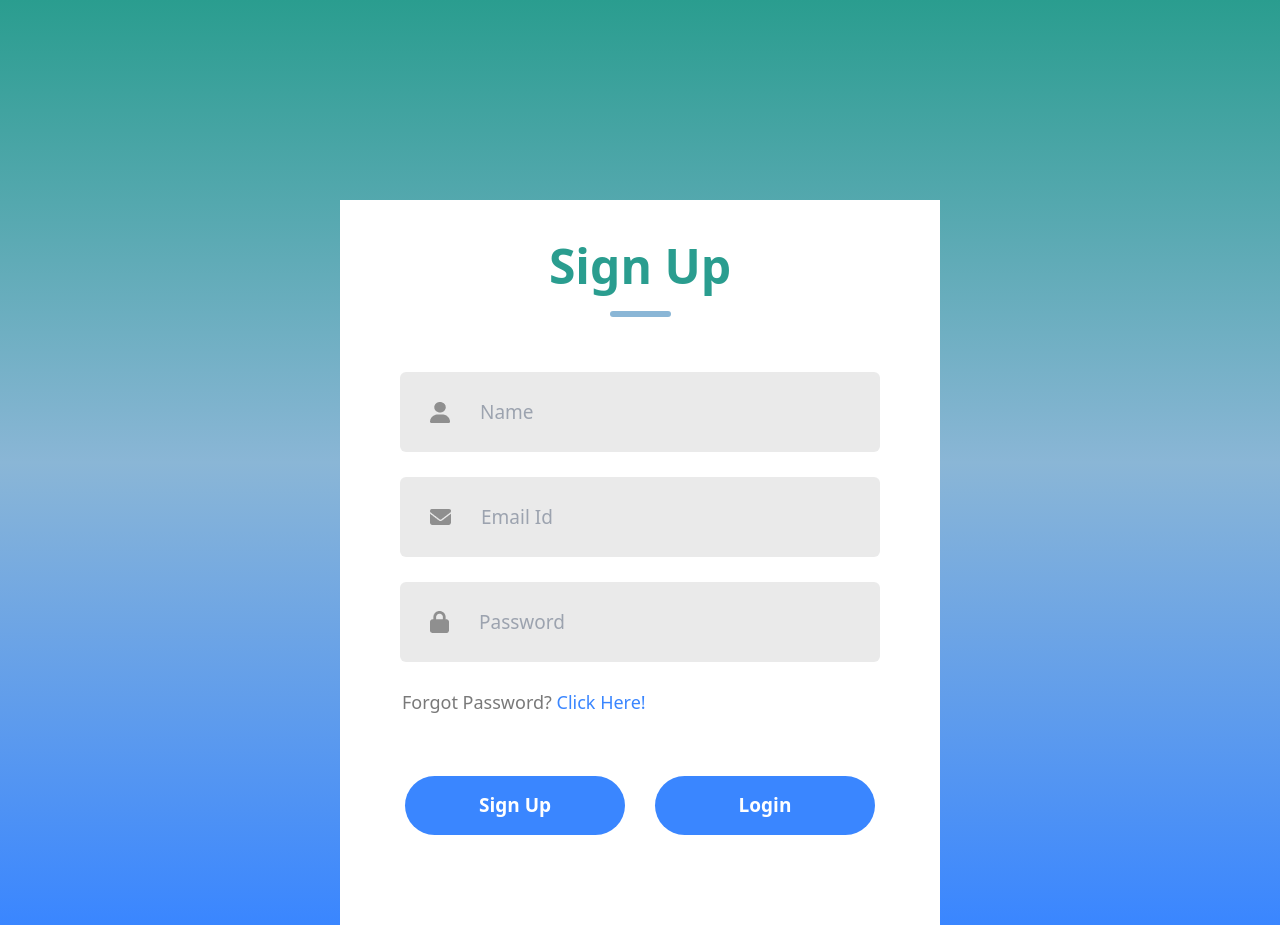
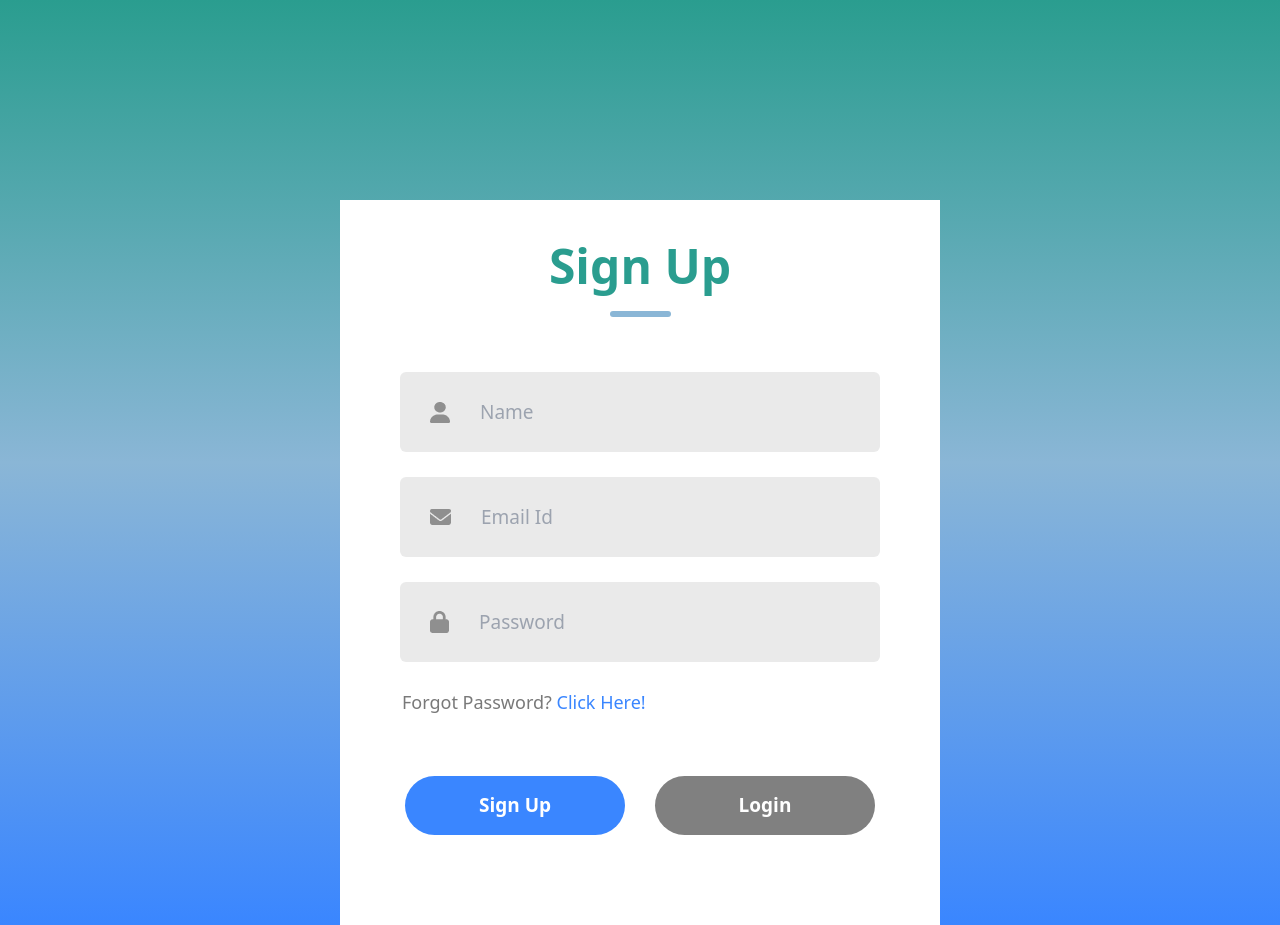
Before and after one commit to skalyan11/RestaurantAPI, a React (Vite) app: page /signin in a window 1280 px wide. Built offline with nearby package versions, Linux system fonts and the light colour scheme; a web font is replaced by a local one.

Commit message:
Login Page

```diff
--- a/src/components/LoginSignUp/LoginSignUp.css
+++ b/src/components/LoginSignUp/LoginSignUp.css
@@ -111,3 +111,11 @@ html, body {
     font-weight: 700;
     cursor: pointer;
 }
+
+.LSsubmit.notActive {
+    background: gray; /* Gray for the active button */
+}
+
+.LSsubmit:hover {
+    background-color: #0056b3;
+}
--- a/src/components/LoginSignUp/LoginSignUp.jsx
+++ b/src/components/LoginSignUp/LoginSignUp.jsx
@@ -1,4 +1,4 @@
-import React from 'react';
+import React, { useState } from 'react';
 import { useNavigate } from 'react-router-dom';
 import './LoginSignUp.css';
 import user_icon from '../Assets/person.png';
@@ -7,44 +7,64 @@ import password_icon from '../Assets/password.png';
 
 const LoginSignUp = () => {
   const navigate = useNavigate();
+  const [isLogin, setIsLogin] = useState(false);
+
+  const handleLoginClick = () => {
+    setIsLogin(true);
+  };
+
+  const handleSignUpClick = () => {
+    setIsLogin(false);
+  };
 
   const handleLogin = () => {
     // You could add your login logic here before redirecting
     navigate('/welcome');
-  }
+  };
 
   return (
     <div className='loginSignUpWrapper'>
       <div className='LScontainer'>
         <div className="LSheader">
-          <div className="LStext">Sign Up</div>
+          <div className="LStext">{isLogin ? 'Login' : 'Sign Up'}</div>
           <div className="LSunderline"></div>
         </div>
         <div className="LSinputs">
+          {!isLogin && (
+            <div className="LSinput">
+              <img src={user_icon} alt="User Icon" />
+              <input type="text" placeholder="Name" />
+            </div>
+          )}
           <div className="LSinput">
-            <img src={user_icon} alt="" />
-            <input type="text" placeholder="Name" />
-          </div>
-          <div className="LSinput">
-            <img src={email_icon} alt="" />
+            <img src={email_icon} alt="Email Icon" />
             <input type="email" placeholder="Email Id" />
           </div>
           <div className="LSinput">
-            <img src={password_icon} alt="" />
+            <img src={password_icon} alt="Password Icon" />
             <input type="password" placeholder="Password" />
           </div>
         </div>
-
-        <div className="LSforgot-password">Forgot Password? <span>Click Here!</span></div>
-
+        {!isLogin && (
+          <div className="LSforgot-password">Forgot Password? <span>Click Here!</span></div>
+        )}
         <div className="LSsubmit-container">
-          <div className="LSsubmit">Sign Up</div>
-          <div className="LSsubmit" onClick={handleLogin}>Login</div>
+          <div
+            className={`LSsubmit ${!isLogin ? '' : 'notActive'}`}
+            onClick={handleSignUpClick}
+          >
+            Sign Up
+          </div>
+          <div
+            className={`LSsubmit ${isLogin ? '' : 'notActive'}`}
+            onClick={handleLoginClick}
+          >
+            Login
+          </div>
         </div>
-
       </div>
     </div>
-  )
-}
+  );
+};
 
 export default LoginSignUp;
```
